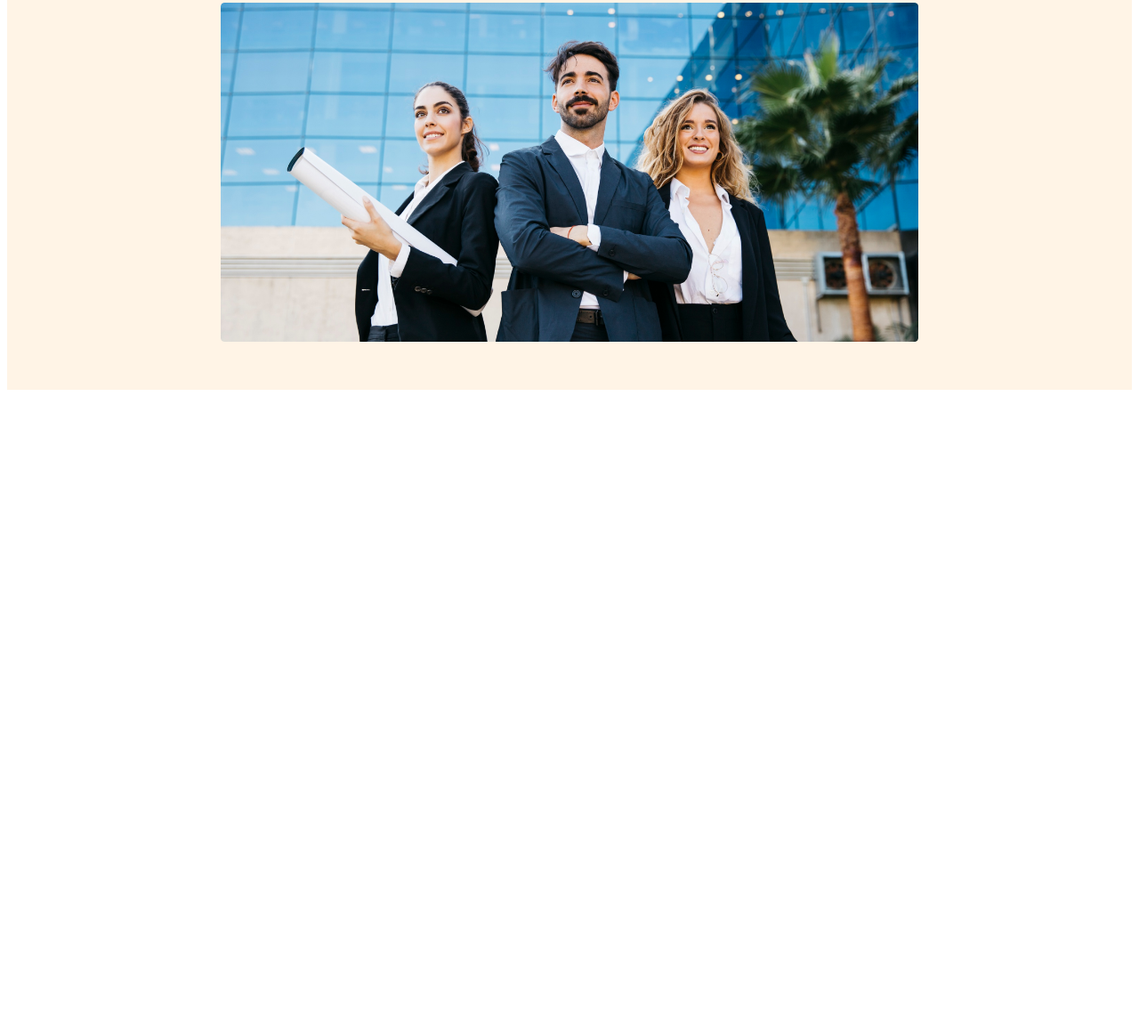
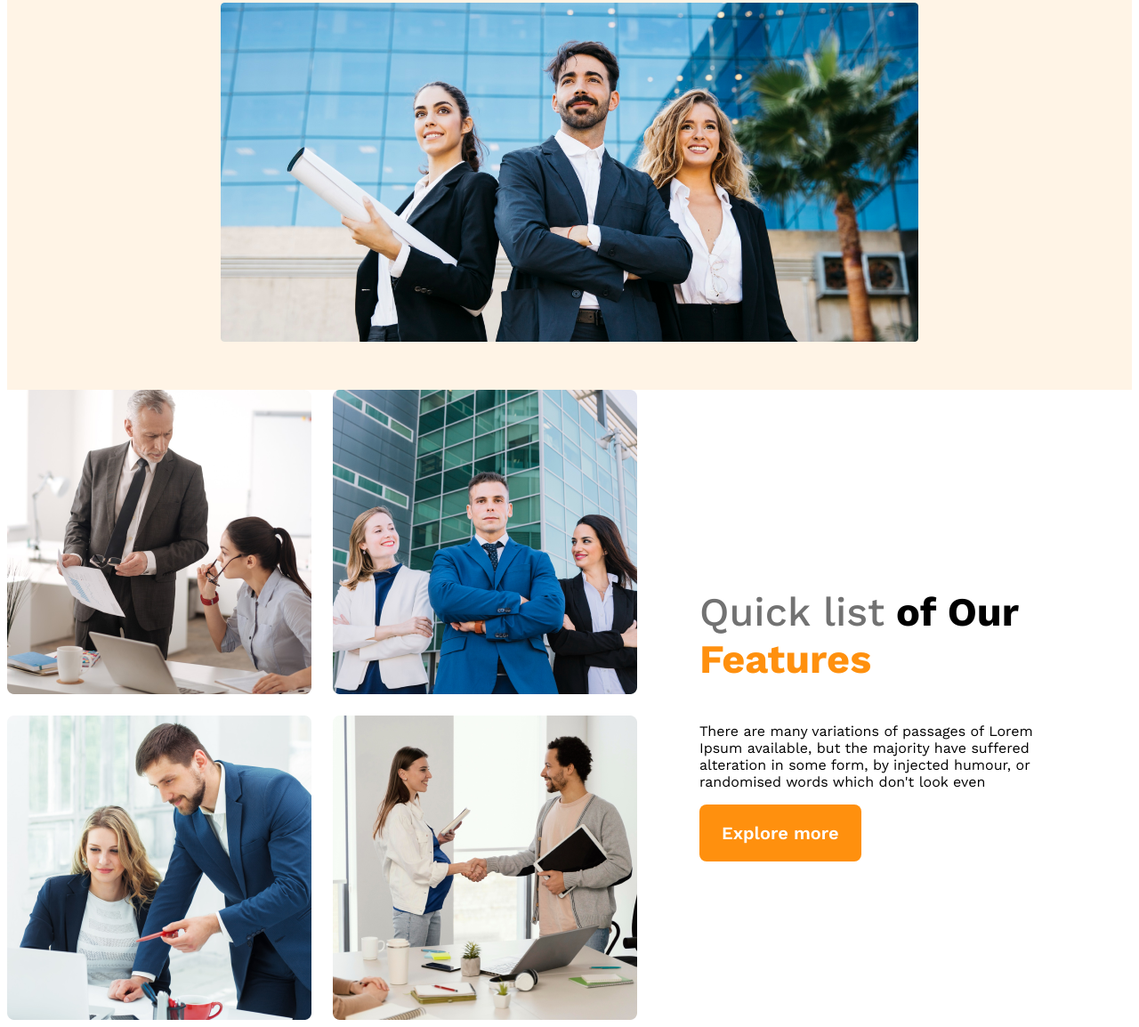
Before and after one commit to NurMohammad80/g3-architect-web, a plain HTML site: page index.html in a window 1280 px wide. Shown: the part 574-1728 px from the top of the page at 89% size. Before the commit the page ends 1020 px from the top, so only its background shows below. Drawn offline with nearby package versions, Linux system fonts and the light colour scheme.

Commit message:
added teams img and content

```diff
--- a/index.html
+++ b/index.html
@@ -9,6 +9,7 @@
 </head>
 
 <body>
+    <!-- Header start -->
     <header>
         <nav>
             <h3 class="nav-title">
@@ -32,11 +33,29 @@
                 </p>
                 <button class="btn-primary">Explore more</button>
             </div>
-            <img class="banner-img" src ="images/banner.png" alt="">
+            <img class="banner-img" src="images/banner.png" alt="">
         </div>
     </header>
+    <!-- Header end -->
     <main>
-
+        <!-- team section start -->
+        <section class="teams-container">
+            <div class="teams-img-container">
+                <img src="images/team1.png" alt="">
+                <img src="images/team2.png" alt="">
+                <img src="images/team3.png" alt="">
+                <img src="images/team4.png" alt="">
+            </div>
+            <div class="teams-content">
+                <h3 class="teams-title">
+                    <span class="quick-list">Quick list</span> <span>of Our</span> <span class="text-feature">Features</span>
+                </h3>
+                <p class="teams-desc">
+                    There are many variations of passages of Lorem Ipsum available, but the majority have suffered alteration in some form, by injected humour, or randomised words which don't look even
+                </p>
+                <button class="btn-primary">Explore more</button>
+            </div>
+        </section>
     </main>
     <footer>
 
--- a/styles/architect.css
+++ b/styles/architect.css
@@ -96,3 +96,39 @@
         flex-direction: column;
     }
  }
+
+ /* Main section styles */
+
+ main{
+    max-width: 1440px;
+    margin: 0 auto;
+ }
+
+ /* teams styles */
+.teams-container{
+    display: flex;
+    align-items: center;
+}
+
+.teams-img-container{
+    display: grid;
+    grid-template-columns: repeat(2,1fr);
+    gap: 1.5rem;
+}
+
+.teams-content{
+    padding-left: 70px;
+    padding-right: 70px;
+}
+
+.teams-title{
+    font-size: 2.8125rem;
+}
+.teams-title .quick-list{
+    color: #727272;
+    font-weight: 500;
+}
+.teams-title .text-feature{
+    color: #FF900E;
+    font-weight: 700;
+}
```
